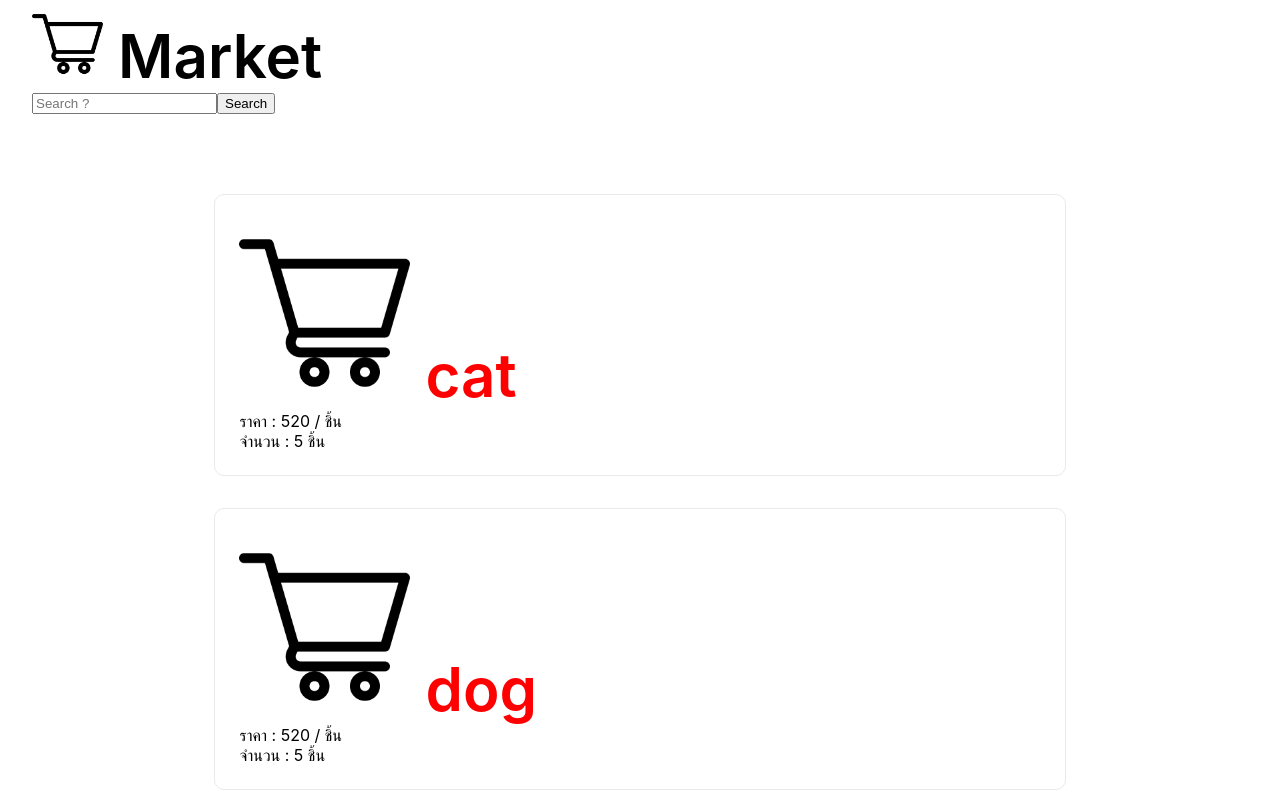
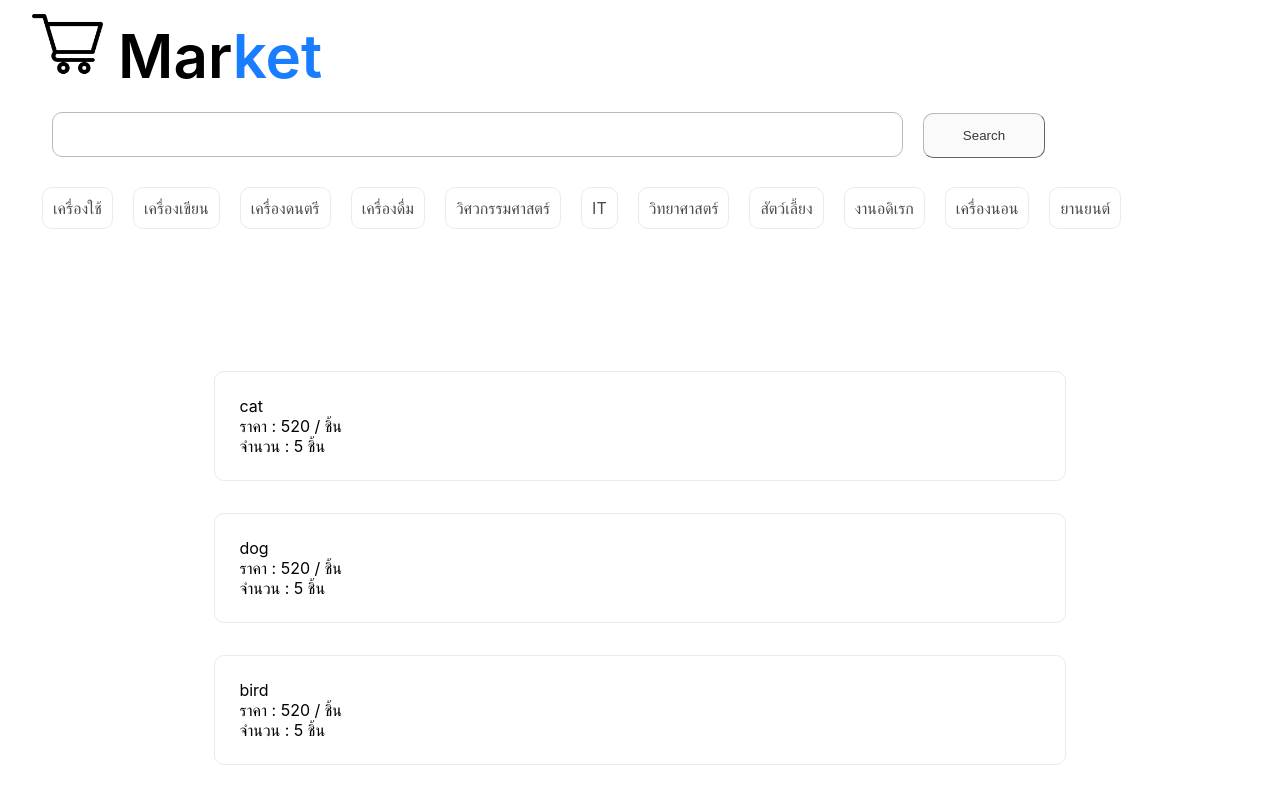
Before and after one commit to SilverSky9/DevToolNo1, a Next.js app in the folder frontend/: page /Home in a window 1280 px wide. Shown: the top 796 px of the page. Built offline with nearby package versions, Linux system fonts and the light colour scheme.

Commit message:
Edit Home

```diff
--- a/frontend/pages/Home.js
+++ b/frontend/pages/Home.js
@@ -16,7 +16,7 @@ var data1 = [
         tag_id : 5
     },
     {
-        post_id : 1,
+        post_id : 2,
         pin : 123,
         product_name : "dog",
         post_date : "12-3-63",
@@ -26,7 +26,7 @@ var data1 = [
         tag_id : 5
     },
     {
-        post_id : 1,
+        post_id : 3,
         pin : 123,
         product_name : "bird",
         post_date : "12-3-63",
@@ -36,7 +36,7 @@ var data1 = [
         tag_id : 5
     },
     {
-        post_id : 1,
+        post_id : 4,
         pin : 123,
         product_name : "fish",
         post_date : "12-3-63",
@@ -47,40 +47,83 @@ var data1 = [
     },
 ]
 
-const handleChange = (e) => {
-    if(!tag_want.includes(e))
+
+var data2 = [
     {
-        tag_want.push(e)
-        alert(tag_want)
-    }
-    else {
-       tag_want =  tag_want.filter(function(ele){
-            return ele != e;
-        })
-        alert(tag_want)
-    }
-}
+        tag_id : 1,
+        tag_name : "เครื่องใช้"
+    },
+    {
+        tag_id : 2,
+        tag_name : "เครื่องเขียน"
+    },
+    {
+        tag_id : 3,
+        tag_name : "เครื่องดนตรี"
+    },
+    {
+        tag_id : 4,
+        tag_name : "เครื่องดื่ม"
+    },
+    {
+        tag_id : 5,
+        tag_name : "วิศวกรรมศาสตร์"
+    },
+    {
+        tag_id : 6,
+        tag_name : "IT"
+    },
+    {
+        tag_id : 7,
+        tag_name : "วิทยาศาสตร์"
+    },
+    {
+        tag_id : 8,
+        tag_name : "สัตว์เลี้ยง"
+    },{
+        tag_id : 9,
+        tag_name : "งานอดิเรก"
+    },{
+        tag_id : 10,
+        tag_name : "เครื่องนอน"
+    },{
+        tag_id : 11,
+        tag_name : "ยานยนต์"
+    },
+]
+
 
 
 export default function Matching() {
   return (
     <div className={styles.container}>
       <div>
-          <div className={styles.logo} > <Image width={71} height={68} src={shopping_cart} alt="shopping_cart" /> Market</div>
-          <input  placeholder='Search ?'></input>
-          <button>Search</button>
+          <div className={styles.logo} > <Image width={71} height={68} src={shopping_cart} alt="shopping_cart" /> Mar<span style={{ color: '#197DFF' }}>ket</span></div>
+          <input className={styles.search} ></input>
+          <button className={styles.btn}>Search</button>
       </div>
+      <div style={{color: 'rgb(75, 75, 75)'}}>
+         {data2.map(tag => (
+        <div key={tag.tag_id} className={styles.tag}  >
+            <div > {tag.tag_name}
+            </div>
+            </div>
+      ))}
+      </div>
+
+
+
+
       <main className={styles.main}>
 
+
       {data1.map(content => (
-
-
-        <div className={styles.card}>
+        <div key={content.post_id} className={styles.card} >
             <div style={{color: "red", display: 'inline'}}>
-                <div className={styles.logo} > <Image width={171} height={168} src={shopping_cart} alt="shopping_cart" /> {content.product_name}</div>
+                {/* <div className={styles.logo} > <Image width={171} height={168} src={shopping_cart} alt="shopping_cart" /> {content.product_name}</div> */}
 
             </div>
-
+            {content.product_name} <br></br>
             ราคา : {content.price} / ชิ้น <br></br>
             จำนวน : {content.amount} ชิ้น
 
--- a/frontend/pages/Matching.js
+++ b/frontend/pages/Matching.js
@@ -101,11 +101,6 @@ function check() {
          <button  className={styles.button1}>{tag}</button>
       ))}
     </ul>
-
-
-
-
-
       </main>
       <div className={styles.next}>
         <button className={styles.nextt } onClick={() => check()}>Next</button>
--- a/frontend/styles/Home.module.css
+++ b/frontend/styles/Home.module.css
@@ -104,6 +104,26 @@
   line-height: 1.5;
 }
 
+.tag:hover,
+.tag:focus,
+.tag:active {
+  color: #0070f3;
+  border-color: #0070f3;
+}
+.tag {
+
+    margin: 10px;
+    padding:10px;
+    text-align: center;
+    color: inherit;
+    text-decoration: none;
+    border: 1px solid #eaeaea;
+    /* border: 1px solid #000000; */
+    border-radius: 10px;
+    transition: color 0.15s ease, border-color 0.15s ease;
+    display: inline-block;
+  }
+
 .logo {
     font-style: normal;
     font-weight: 600;
@@ -111,6 +131,38 @@
     line-height: 8  0px;
     padding-top: 10px;
 }
+
+.search {
+    width: 70%;
+    height: 45px;
+    border-radius: 10px;
+    border-color: rgb(183, 184, 184);
+    border-style: groove;
+    border-width: 1px;
+    margin: 20px;
+    padding: 15px;
+    font-size: medium;
+
+}
+
+.btn {
+    color:rgb(54, 56, 56);
+    border-color: rgb(183, 184, 184);
+    border-width: 1px;
+    background-color: #fafafa;
+    width: 10%;
+    height: 45px;
+    border-radius: 10px;
+
+}
+
+.btn:hover,
+.btn:focus,
+.btn:active {
+  color: #0070f3;
+  border-color: #0070f3;
+}
+
 
 
 
```
